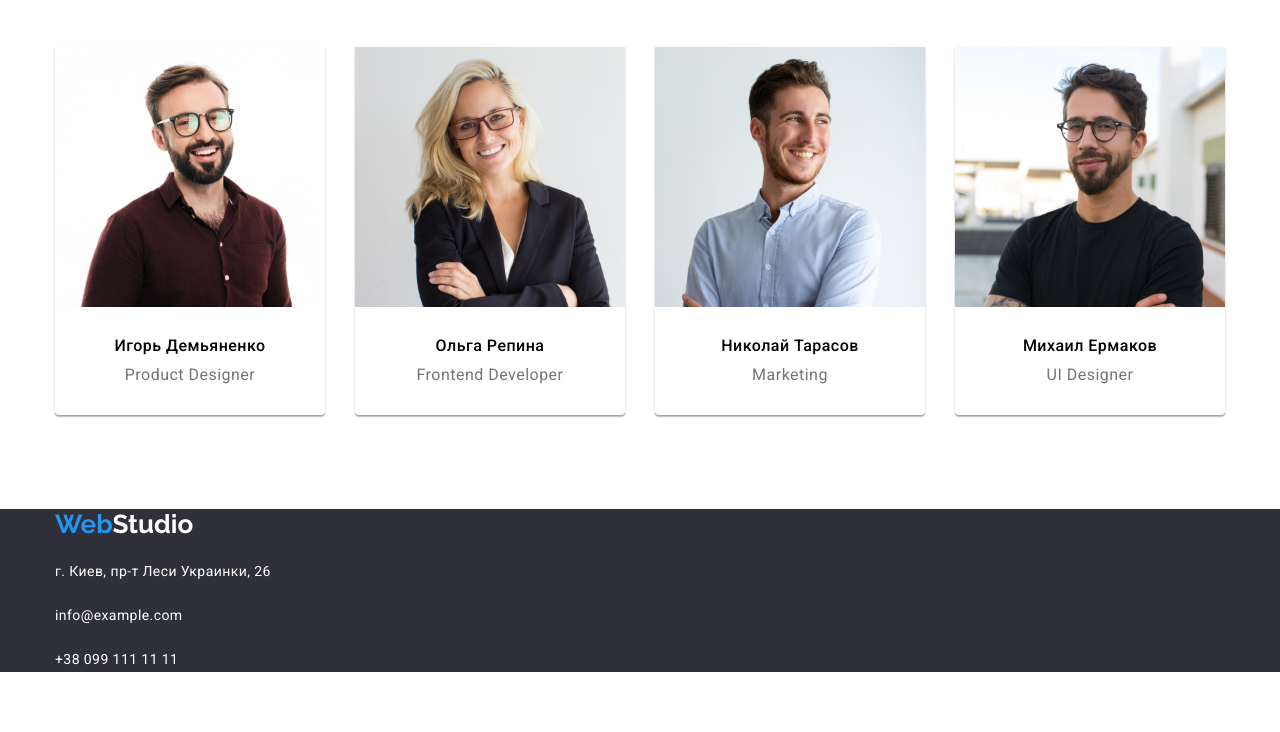
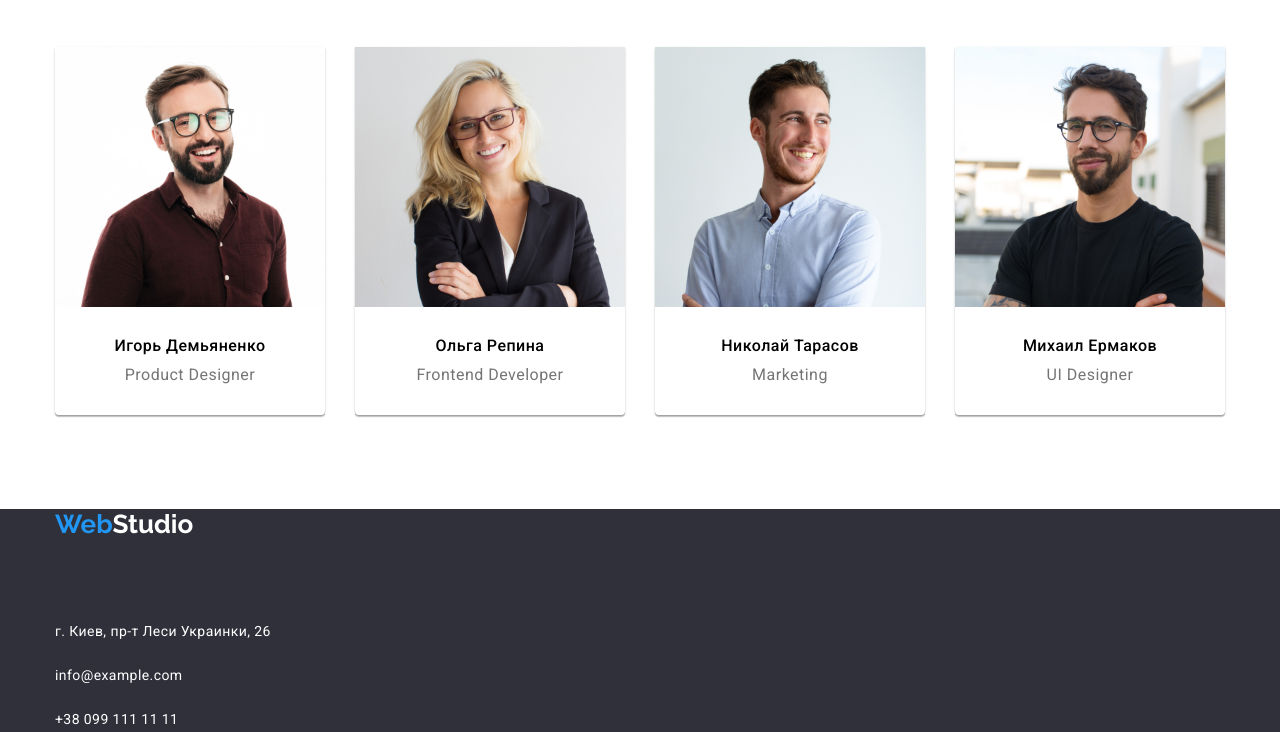
Before and after one commit to OlegOchych/goit-markup-hw-03, a plain HTML site: page index.html in a window 1280 px wide. Shown: the part 1575-2307 px from the top of the page. Before the commit the page ends 2247 px from the top, so only its background shows below. Drawn offline with nearby package versions, Linux system fonts and the light colour scheme.

Commit message:
Update styles.css

```diff
--- a/css/styles.css
+++ b/css/styles.css
@@ -312,7 +312,7 @@ a.link-grey:hover {
 .footer {
   background-color: #2f303a;
 }
-.zalupa {
+.list-footer {
   padding-top: 60px;
 }
 .logo-footer {
```
